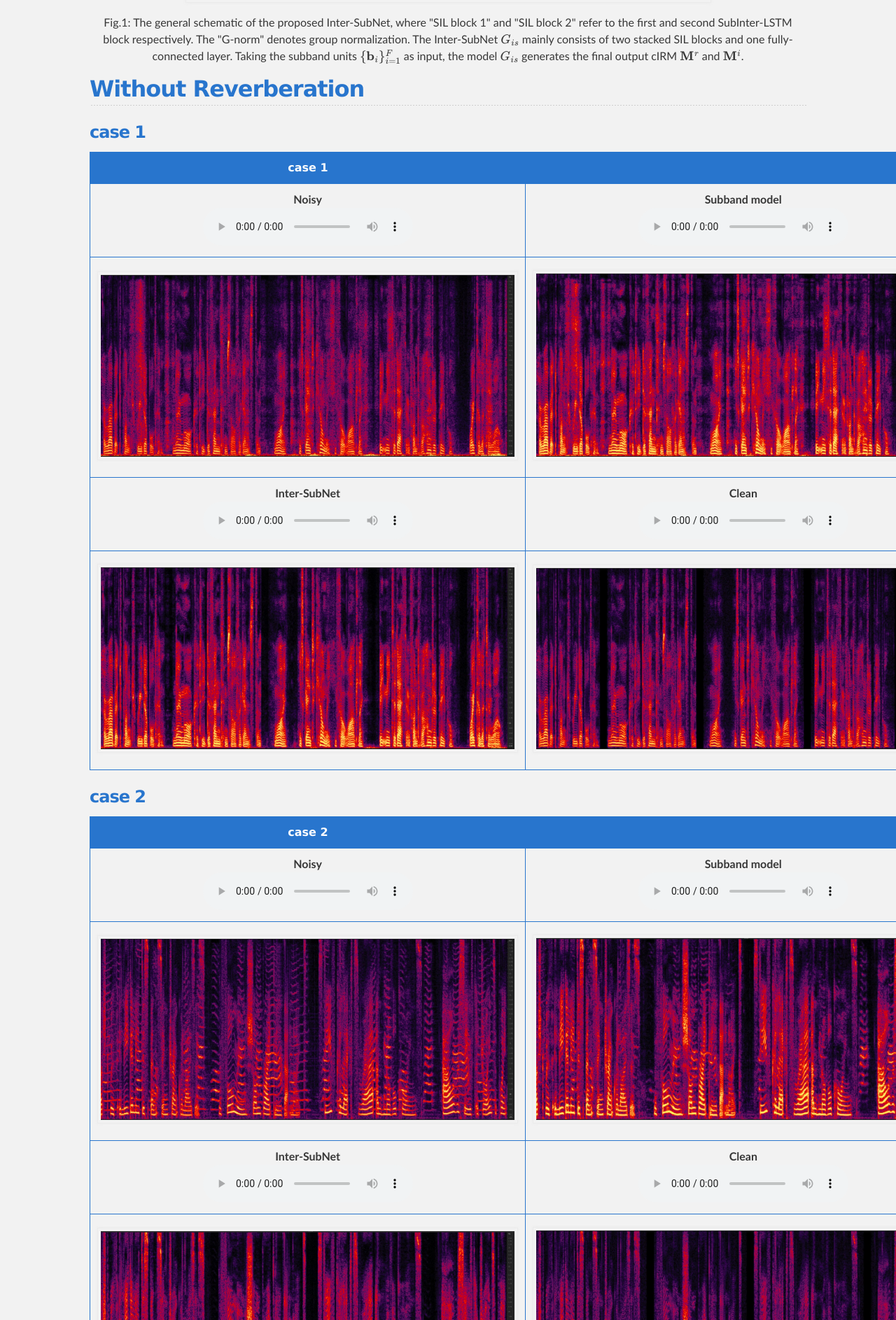
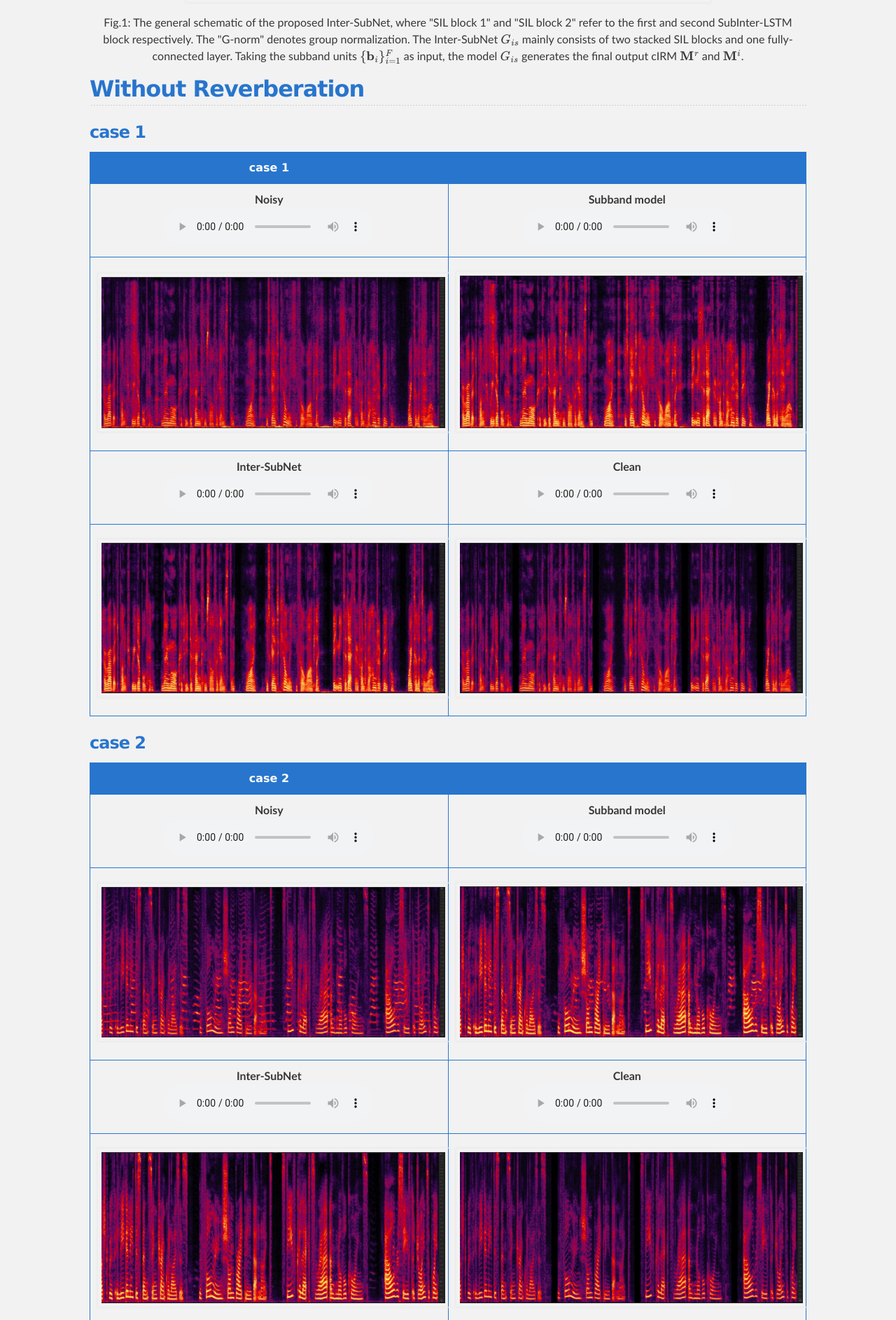
Before and after one commit to RookieJunChen/Inter-SubNet_demo, a Jekyll site: the page built from index.md, in a window 1280 px wide. Shown: the part 1130-3017 px from the top of the page at 70% size. Built offline with Jekyll 4.4.1, drawn with Linux system fonts in a browser that asks for light colours; our own code applies the rules of GitHub Pages for plain Markdown files.

Commit message:
add adaptive fig

```diff
--- a/index.md
+++ b/index.md
@@ -29,9 +29,9 @@ Subband-based approaches process subbands in parallel through the model with sha
 |                          **case 1**                          |                                                              |
 | :----------------------------------------------------------: | :----------------------------------------------------------: |
 | **Noisy** <br><audio controls><source src="./data/no_reverb/example245/noisy.wav" type="audio/wav">Your browser does not support the audio element.</audio> | **Subband model** <br>  <audio controls><source src="./data/no_reverb/example245/Subband_model.wav" type="audio/wav">Your browser does not support the audio element.</audio> |
-| <img src="./data/no_reverb/example245/noisy.jpg" alt="noisy" style="zoom: 80%;" /> | <img src="./data/no_reverb/example245/Subband_model.jpg" alt="baseline" style="zoom: 80%;" /> |
+| <img src="./data/no_reverb/example245/noisy.jpg" alt="noisy" width="100%" /> | <img src="./data/no_reverb/example245/Subband_model.jpg" alt="baseline" width="100%" /> |
 | **Inter-SubNet**<br>  <audio controls><source src="./data/no_reverb/example245/Inter_SubNet.wav" type="audio/wav">Your browser does not support the audio element.</audio> | **Clean** <br> <audio controls><source src="./data/no_reverb/example245/clean.wav" type="audio/wav">Your browser does not support the audio element.</audio> |
-| <img src="./data/no_reverb/example245/Inter_SubNet.jpg" alt="proposed" style="zoom: 80%;" /> | <img src="./data/no_reverb/example245/clean.jpg" alt="clean" style="zoom: 80%;" /> |
+| <img src="./data/no_reverb/example245/Inter_SubNet.jpg" alt="proposed" width="100%" /> | <img src="./data/no_reverb/example245/clean.jpg" alt="clean" width="100%" /> |
 
 
 
@@ -40,9 +40,9 @@ Subband-based approaches process subbands in parallel through the model with sha
 |                          **case 2**                          |                                                              |
 | :----------------------------------------------------------: | :----------------------------------------------------------: |
 | **Noisy** <br><audio controls><source src="./data/no_reverb/example110/noisy.wav" type="audio/wav">Your browser does not support the audio element.</audio> | **Subband model** <br>  <audio controls><source src="./data/no_reverb/example110/Subband_model.wav" type="audio/wav">Your browser does not support the audio element.</audio> |
-| <img src="./data/no_reverb/example110/noisy.jpg" alt="noisy" style="zoom: 80%;" /> | <img src="./data/no_reverb/example110/Subband_model.jpg" alt="baseline" style="zoom: 80%;" /> |
+| <img src="./data/no_reverb/example110/noisy.jpg" alt="noisy" width="100%" /> | <img src="./data/no_reverb/example110/Subband_model.jpg" alt="baseline" width="100%" /> |
 | **Inter-SubNet**<br>  <audio controls><source src="./data/no_reverb/example110/Inter_SubNet.wav" type="audio/wav">Your browser does not support the audio element.</audio> | **Clean** <br> <audio controls><source src="./data/no_reverb/example110/clean.wav" type="audio/wav">Your browser does not support the audio element.</audio> |
-| <img src="./data/no_reverb/example110/Inter_SubNet.jpg" alt="proposed" style="zoom: 80%;" /> | <img src="./data/no_reverb/example110/clean.jpg" alt="clean" style="zoom: 80%;" /> |
+| <img src="./data/no_reverb/example110/Inter_SubNet.jpg" alt="proposed" width="100%" /> | <img src="./data/no_reverb/example110/clean.jpg" alt="clean" width="100%" /> |
 
 
 
@@ -51,9 +51,9 @@ Subband-based approaches process subbands in parallel through the model with sha
 |                          **case 3**                          |                                                              |
 | :----------------------------------------------------------: | :----------------------------------------------------------: |
 | **Noisy**<br/>  <audio controls><source src="./data/no_reverb/example38/noisy.wav" type="audio/wav">Your browser does not support the audio element.</audio> | **Subband model**<br/>   <audio controls><source src="./data/no_reverb/example38/Subband_model.wav" type="audio/wav">Your browser does not support the audio element.</audio> |
-| <img src="./data/no_reverb/example38/noisy.jpg" alt="noisy" style="zoom: 80%;" /> | <img src="./data/no_reverb/example38/Subband_model.jpg" alt="baseline" style="zoom: 80%;" /> |
+| <img src="./data/no_reverb/example38/noisy.jpg" alt="noisy" width="100%" /> | <img src="./data/no_reverb/example38/Subband_model.jpg" alt="baseline" width="100%"/> |
 | **Inter-SubNet**  <br/><audio controls><source src="./data/no_reverb/example38/Inter_SubNet.wav" type="audio/wav">Your browser does not support the audio element.</audio> | **Clean**  <br/><audio controls><source src="./data/no_reverb/example38/clean.wav" type="audio/wav">Your browser does not support the audio element.</audio> |
-| <img src="./data/no_reverb/example38/Inter_SubNet.jpg" alt="proposed" style="zoom: 80%;" /> | <img src="./data/no_reverb/example38/clean.jpg" alt="clean" style="zoom: 80%;" /> |
+| <img src="./data/no_reverb/example38/Inter_SubNet.jpg" alt="proposed" width="100%" /> | <img src="./data/no_reverb/example38/clean.jpg" alt="clean" width="100%" /> |
 
 
 
@@ -62,9 +62,9 @@ Subband-based approaches process subbands in parallel through the model with sha
 |                          **case 4**                          |                                                              |
 | :----------------------------------------------------------: | :----------------------------------------------------------: |
 | **Noisy**  <br/><audio controls><source src="./data/no_reverb/example213/noisy.wav" type="audio/wav">Your browser does not support the audio element.</audio> | **Subband model**  <br/><audio controls><source src="./data/no_reverb/example213/Subband_model.wav" type="audio/wav">Your browser does not support the audio element.</audio> |
-| <img src="./data/no_reverb/example213/noisy.jpg" alt="noisy" style="zoom: 80%;" /> | <img src="./data/no_reverb/example213/Subband_model.jpg" alt="baseline" style="zoom: 80%;" /> |
+| <img src="./data/no_reverb/example213/noisy.jpg" alt="noisy" width="100%" /> | <img src="./data/no_reverb/example213/Subband_model.jpg" alt="baseline" width="100%" /> |
 | **Inter-SubNet**  <br/><audio controls><source src="./data/no_reverb/example213/Inter_SubNet.wav" type="audio/wav">Your browser does not support the audio element.</audio> | **Clean**  <br/><audio controls><source src="./data/no_reverb/example213/clean.wav" type="audio/wav">Your browser does not support the audio element.</audio> |
-| <img src="./data/no_reverb/example213/Inter_SubNet.jpg" alt="proposed" style="zoom: 80%;" /> | <img src="./data/no_reverb/example213/clean.jpg" alt="clean" style="zoom: 80%;" /> |
+| <img src="./data/no_reverb/example213/Inter_SubNet.jpg" alt="proposed" width="100%" /> | <img src="./data/no_reverb/example213/clean.jpg" alt="clean" width="100%" /> |
 
 
 
@@ -79,9 +79,9 @@ Subband-based approaches process subbands in parallel through the model with sha
 |                          **case 1**                          |                                                              |
 | :----------------------------------------------------------: | :----------------------------------------------------------: |
 | **Noisy** <br><audio controls><source src="./data/with_reverb/example38/noisy.wav" type="audio/wav">Your browser does not support the audio element.</audio> | **Subband model** <br>  <audio controls><source src="./data/with_reverb/example38/Subband_model.wav" type="audio/wav">Your browser does not support the audio element.</audio> |
-| <img src="./data/with_reverb/example38/noisy.jpg" alt="noisy" style="zoom: 80%;" /> | <img src="./data/with_reverb/example38/Subband_model.jpg" alt="baseline" style="zoom: 80%;" /> |
+| <img src="./data/with_reverb/example38/noisy.jpg" alt="noisy" width="100%"/> | <img src="./data/with_reverb/example38/Subband_model.jpg" alt="baseline" width="100%"/> |
 | **Inter-SubNet**<br>  <audio controls><source src="./data/with_reverb/example38/Inter_SubNet.wav" type="audio/wav">Your browser does not support the audio element.</audio> | **Clean** <br> <audio controls><source src="./data/with_reverb/example38/clean.wav" type="audio/wav">Your browser does not support the audio element.</audio> |
-| <img src="./data/with_reverb/example38/Inter_SubNet.jpg" alt="proposed" style="zoom: 80%;" /> | <img src="./data/with_reverb/example38/clean.jpg" alt="clean" style="zoom: 80%;" /> |
+| <img src="./data/with_reverb/example38/Inter_SubNet.jpg" alt="proposed" width="100%"/> | <img src="./data/with_reverb/example38/clean.jpg" alt="clean" width="100%"/> |
 
 
 
@@ -90,9 +90,9 @@ Subband-based approaches process subbands in parallel through the model with sha
 |                          **case 2**                          |                                                              |
 | :----------------------------------------------------------: | :----------------------------------------------------------: |
 | **Noisy** <br><audio controls><source src="./data/with_reverb/example110/noisy.wav" type="audio/wav">Your browser does not support the audio element.</audio> | **Subband model** <br>  <audio controls><source src="./data/with_reverb/example110/Subband_model.wav" type="audio/wav">Your browser does not support the audio element.</audio> |
-| <img src="./data/with_reverb/example110/noisy.jpg" alt="noisy" style="zoom: 80%;" /> | <img src="./data/with_reverb/example110/Subband_model.jpg" alt="baseline" style="zoom: 80%;" /> |
+| <img src="./data/with_reverb/example110/noisy.jpg" alt="noisy" width="100%" /> | <img src="./data/with_reverb/example110/Subband_model.jpg" alt="baseline" width="100%"/> |
 | **Inter-SubNet**<br>  <audio controls><source src="./data/with_reverb/example110/Inter_SubNet.wav" type="audio/wav">Your browser does not support the audio element.</audio> | **Clean** <br> <audio controls><source src="./data/with_reverb/example110/clean.wav" type="audio/wav">Your browser does not support the audio element.</audio> |
-| <img src="./data/with_reverb/example110/Inter_SubNet.jpg" alt="proposed" style="zoom: 80%;" /> | <img src="./data/with_reverb/example110/clean.jpg" alt="clean" style="zoom: 80%;" /> |
+| <img src="./data/with_reverb/example110/Inter_SubNet.jpg" alt="proposed" width="100%"/> | <img src="./data/with_reverb/example110/clean.jpg" alt="clean" width="100%"/> |
 
 
 
@@ -101,9 +101,9 @@ Subband-based approaches process subbands in parallel through the model with sha
 |                          **case 3**                          |                                                              |
 | :----------------------------------------------------------: | :----------------------------------------------------------: |
 | **Noisy**  <br/><audio controls><source src="./data/with_reverb/example245/noisy.wav" type="audio/wav">Your browser does not support the audio element.</audio> | **Subband model**   <br/><audio controls><source src="./data/with_reverb/example245/Subband_model.wav" type="audio/wav">Your browser does not support the audio element.</audio> |
-| <img src="./data/with_reverb/example245/noisy.jpg" alt="noisy" style="zoom: 80%;" /> | <img src="./data/with_reverb/example245/Subband_model.jpg" alt="baseline" style="zoom: 80%;" /> |
+| <img src="./data/with_reverb/example245/noisy.jpg" alt="noisy" width="100%"/> | <img src="./data/with_reverb/example245/Subband_model.jpg" alt="baseline" width="100%"/> |
 | **Inter-SubNet**  <br/><audio controls><source src="./data/with_reverb/example245/Inter_SubNet.wav" type="audio/wav">Your browser does not support the audio element.</audio> | **Clean**  <br/><audio controls><source src="./data/with_reverb/example245/clean.wav" type="audio/wav">Your browser does not support the audio element.</audio> |
-| <img src="./data/with_reverb/example245/Inter_SubNet.jpg" alt="proposed" style="zoom: 80%;" /> | <img src="./data/with_reverb/example245/clean.jpg" alt="clean" style="zoom: 80%;" /> |
+| <img src="./data/with_reverb/example245/Inter_SubNet.jpg" alt="proposed" width="100%"/> | <img src="./data/with_reverb/example245/clean.jpg" alt="clean" width="100%"/> |
 
 
 
@@ -112,6 +112,6 @@ Subband-based approaches process subbands in parallel through the model with sha
 |                          **case 4**                          |                                                              |
 | :----------------------------------------------------------: | :----------------------------------------------------------: |
 | **Noisy**  <br/><audio controls><source src="./data/with_reverb/example206/noisy.wav" type="audio/wav">Your browser does not support the audio element.</audio> | **Subband model**   <br/><audio controls><source src="./data/with_reverb/example206/Subband_model.wav" type="audio/wav">Your browser does not support the audio element.</audio> |
-| <img src="./data/with_reverb/example206/noisy.jpg" alt="noisy" style="zoom: 80%;" /> | <img src="./data/with_reverb/example206/Subband_model.jpg" alt="baseline" style="zoom: 80%;" /> |
+| <img src="./data/with_reverb/example206/noisy.jpg" alt="noisy" width="100%"/> | <img src="./data/with_reverb/example206/Subband_model.jpg" alt="baseline" width="100%"/> |
 | **Inter-SubNet**  <br/><audio controls><source src="./data/with_reverb/example206/Inter_SubNet.wav" type="audio/wav">Your browser does not support the audio element.</audio> | **Clean**  <br/><audio controls><source src="./data/with_reverb/example206/clean.wav" type="audio/wav">Your browser does not support the audio element.</audio> |
-| <img src="./data/with_reverb/example206/Inter_SubNet.jpg" alt="proposed" style="zoom: 80%;" /> | <img src="./data/with_reverb/example206/clean.jpg" alt="clean" style="zoom: 80%;" /> |
+| <img src="./data/with_reverb/example206/Inter_SubNet.jpg" alt="proposed" width="100%"/> | <img src="./data/with_reverb/example206/clean.jpg" alt="clean" width="100%"/> |
```
